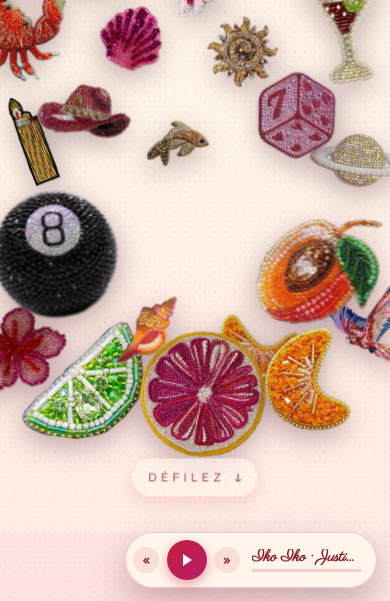
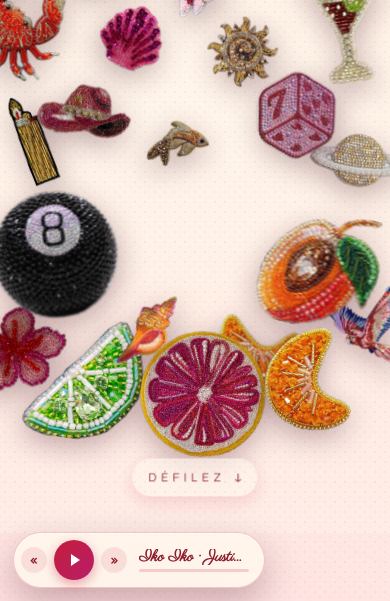
Before and after one commit to leobasterreix/santos-mimi, a plain HTML site: page index.html in a window 390 px wide. Shown: the part 243-844 px from the top of the page. Drawn offline with Linux system fonts and the light colour scheme; animation ran at ten frames a second.

Commit message:
Mise à jour via Claude Code — 2026-06-04 12:47

```diff
--- a/index.html
+++ b/index.html
@@ -1116,7 +1116,7 @@
     /* ─── Floating mini-player ───────────────────────────── */
     .mini-player {
       position: fixed;
-      bottom: 1.3rem; right: 1.3rem;
+      bottom: 1.3rem; left: 1.3rem;
       z-index: 90;
       display: flex; align-items: center; gap: 0.45rem;
       padding: 0.55rem 1.1rem 0.55rem 0.55rem;
@@ -1200,7 +1200,7 @@
       transition: width 0.15s linear;
     }
     @media (max-width: 560px) {
-      .mini-player { bottom: 0.8rem; right: 0.8rem; padding: 0.45rem 0.9rem 0.45rem 0.45rem; }
+      .mini-player { bottom: 0.8rem; left: 0.8rem; padding: 0.45rem 0.9rem 0.45rem 0.45rem; }
       .mini-info { min-width: 80px; max-width: 110px; }
       .mini-btn { width: 26px; height: 26px; }
     }
```
